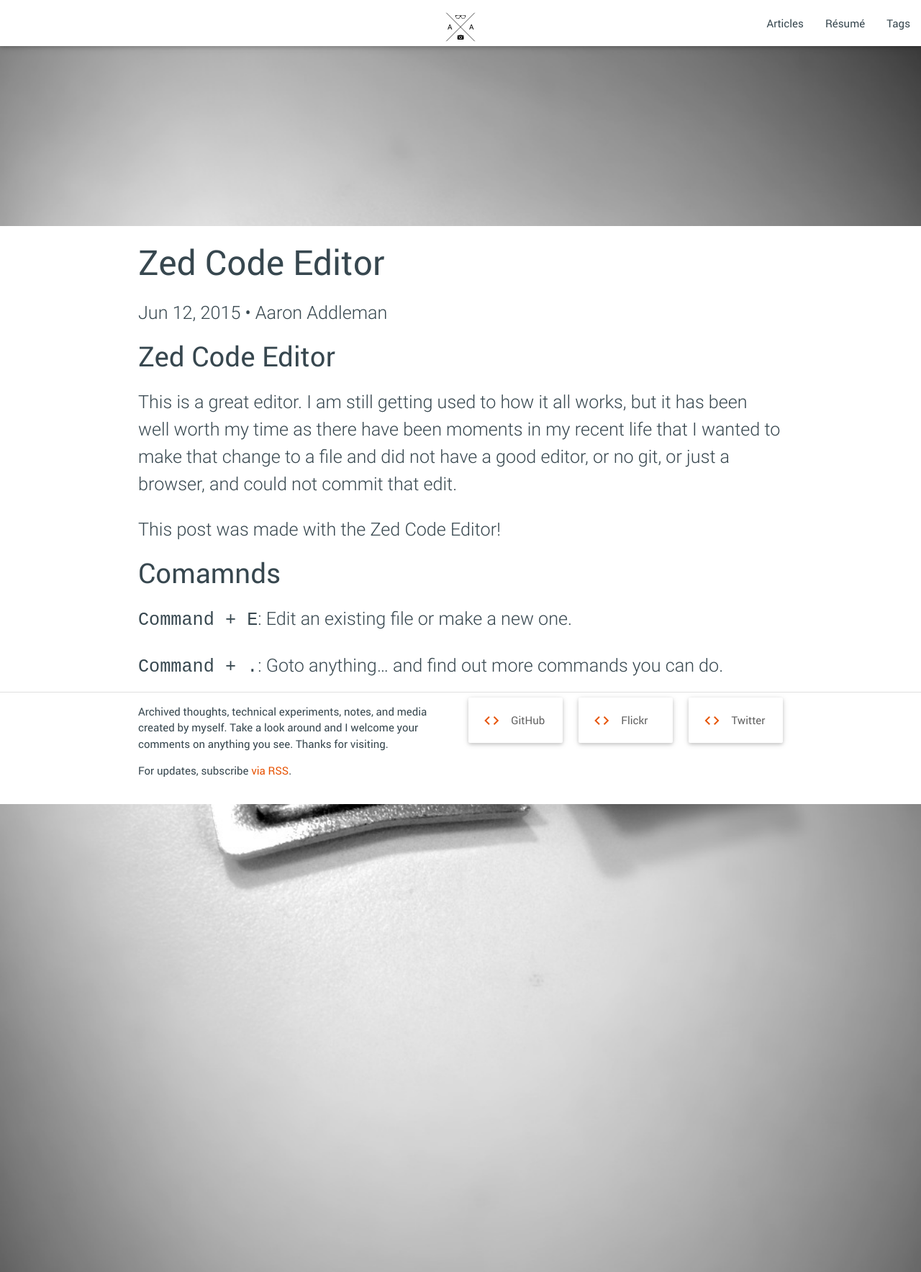
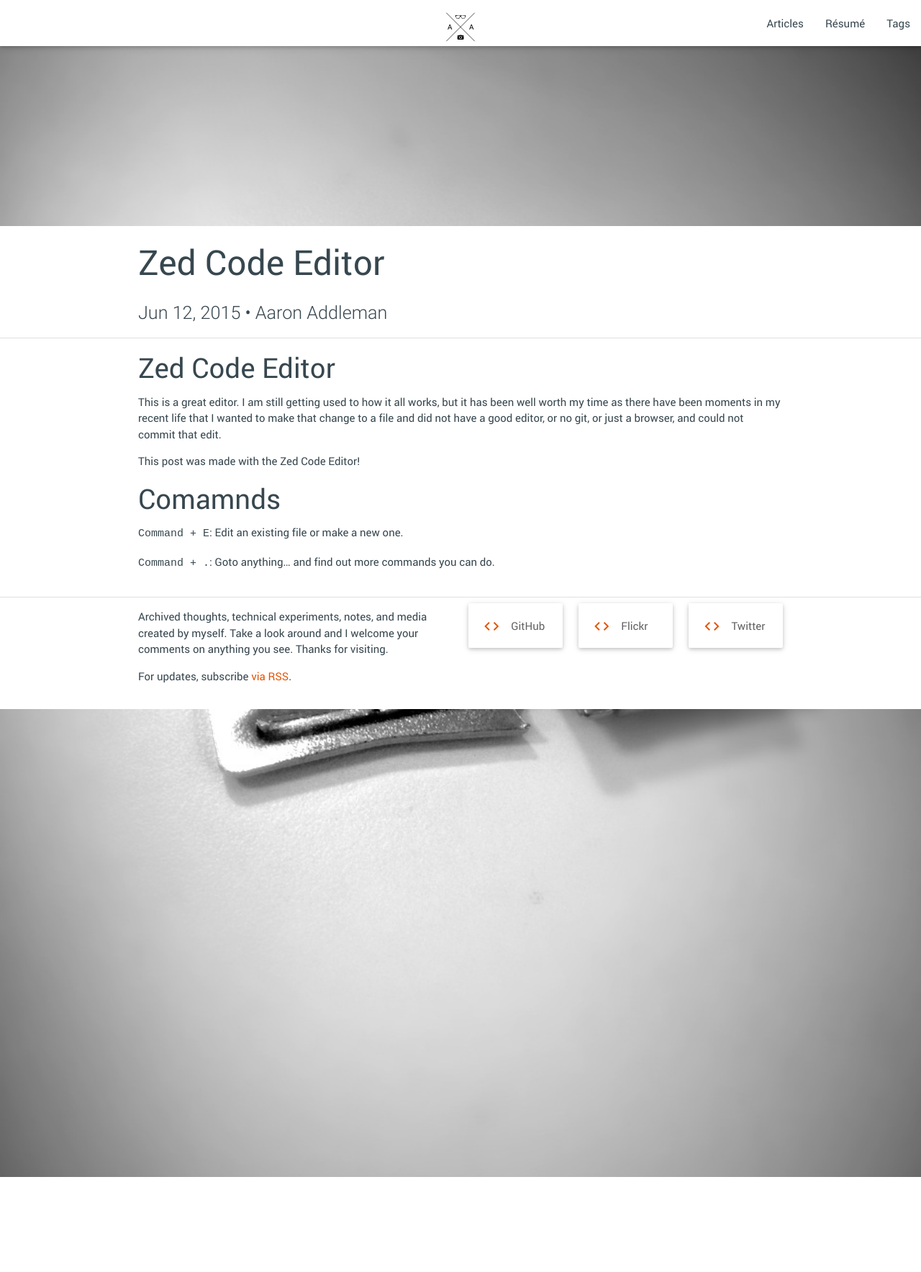
Before and after one commit to aaronaddleman/aaronaddleman.github.io, a Jekyll site: the page built from _posts/2015-06-12-zed-code-editor.md, in a window 1280 px wide. Shown: the whole page at 72% size. Built offline with Jekyll 4.4.1, drawn with Linux system fonts in a browser that asks for light colours; nearby versions of some CDN libraries; after the commit the page ends 1635 px from its top, so only the background shows below that.

Commit message:
cleanup post layout

```diff
--- a/_layouts/post.html
+++ b/_layouts/post.html
@@ -2,6 +2,7 @@
 layout: default
 ---
 <article class="post" itemscope itemtype="http://schema.org/BlogPosting">
+
   <header class="post-header">
     <div class="page-feature parallax-container parallax-container-top">
       <div class="parallax">
@@ -9,11 +10,6 @@ layout: default
       </div>
     </div>
 
-      </header>
-
-      {% if post.toc %}
-      yes!
-      {% endif %}
     <div class="container flow-text" itemprop="articleBody">
       <div id="banner">
         <h1 class="post-title" itemprop="name headline">{{ page.title }}</h1>
@@ -21,9 +17,19 @@ layout: default
           <time datetime="{{ page.date | date_to_xmlschema }}" itemprop="datePublished">{{ page.date | date: "%b %-d, %Y" }}</time>{% if site.author %} • <span itemprop="author" itemscope itemtype="http://schema.org/Person"><span itemprop="name">{{ site.author }}</span></span>{% endif %}
         </p>
       </div>
+    </div>
+  </header>
 
+  <div class="divider"></div>
+
+  <div class="container">
+    <div class="row">
+      <div class="col s12 m12 l12">
       {{ content }}
       </div>
+    </div>
+  </div>
+
   {% if site.disqus_shortname and page.comments %}<section id="disqus_thread"></section><!-- /#disqus_thread -->{% endif %}
 </article>
 
```
Lines whose indentation alone changed are shown as unchanged.
